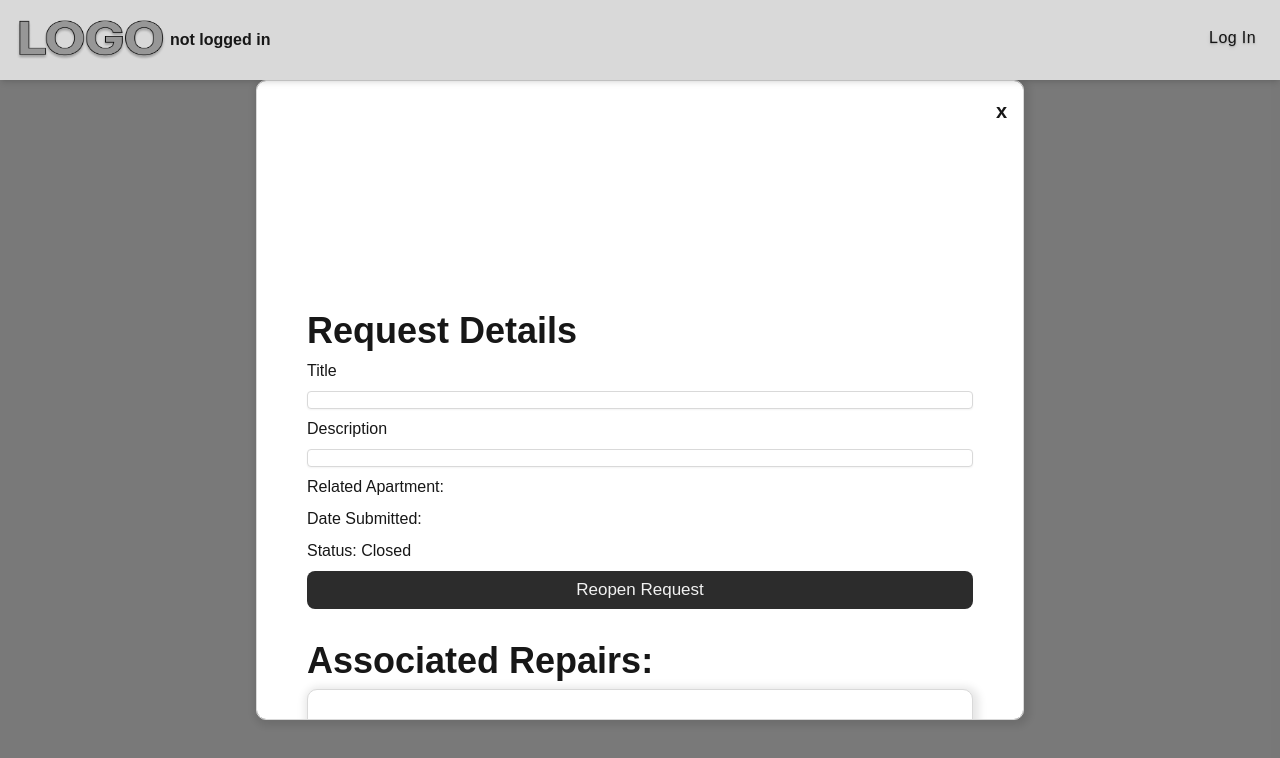
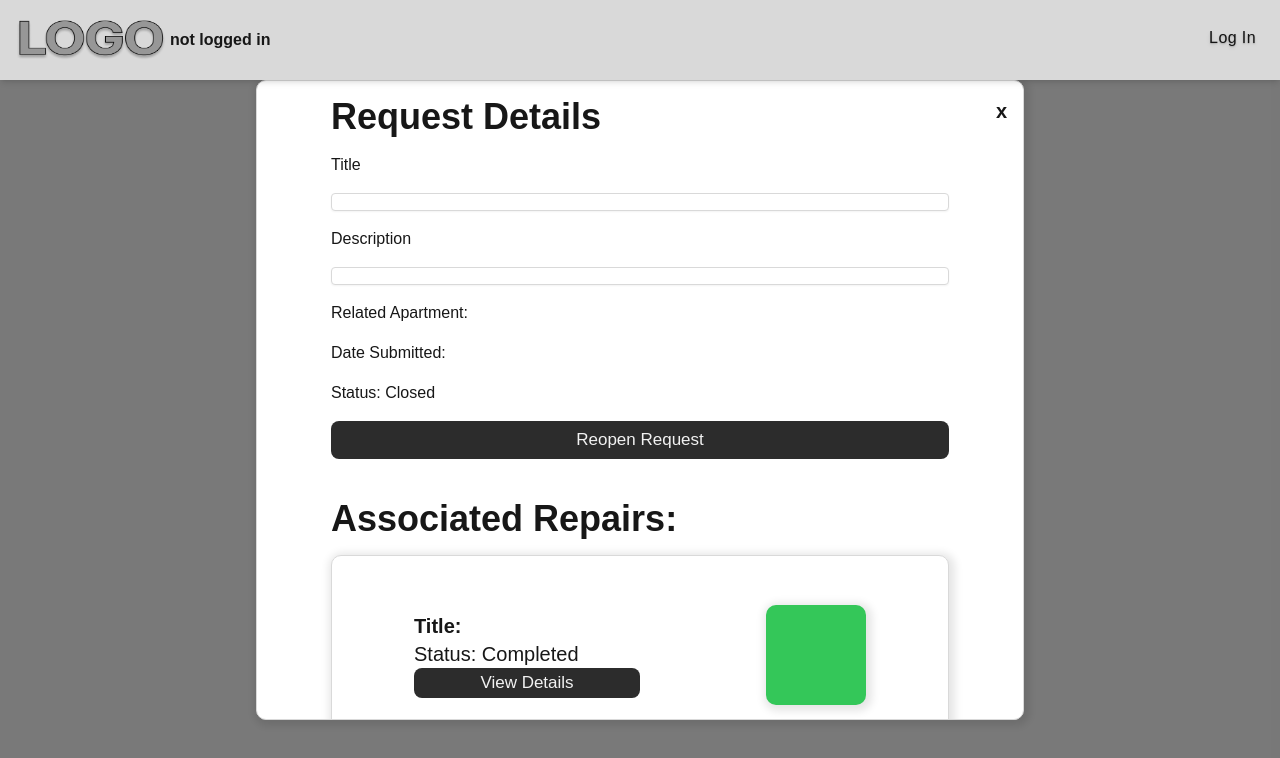
Before and after one commit to SPHEI/2025_DSA_Sec05_KNAPIK, a Next.js app in the folder frontend/: page /requests in a window 1280 px wide. Both pictures are taken after a click on the button "View Details". Shown: the top 758 px of the page. Built offline with nearby package versions, Linux system fonts and the light colour scheme.

Commit message:
Adjustments

```diff
--- a/frontend/src/app/components/RequestBox.tsx
+++ b/frontend/src/app/components/RequestBox.tsx
@@ -61,9 +61,11 @@ useEffect(() => {
         <div className={props.status == 1 ? "status-box-yellow" : "status-box-green"}></div>
       </div>
       {showPopup && (
-                <div className="fixed inset-0 z-30 flex items-center justify-center bg-black/50 overflow-auto">
-                    <div className="white-box w-[60%] py-4 rounded-lg relative max-h-[80vh] overflow-y-auto min-w-[600px]">
-                        <div className={"flex flex-col gap-2 w-[100%] py-4 relative top-" + String(props.repairs.length * 50)}>
+                <div className="fixed inset-0 z-30 flex items-center justify-center bg-black/50">
+                    <div className="white-box w-[60%] min-w-[600px] max-h-[80vh] rounded-lg bg-white flex flex-col relative">
+                      <button onClick={() => setShowPopup(false)} className="absolute top-4 right-4 text-xl font-bold cursor-pointer">x</button>
+                      <div className="overflow-y-auto w-[100%] px-6 py-4 flex-1">
+                        <div className="flex flex-col gap-4 w-full">
                           <b className="text-4xl">Request Details</b>
                           <h1>Title</h1>
                           <h1 className="input-box">{props.title}</h1>
@@ -72,20 +74,26 @@ useEffect(() => {
                           <h1>Related Apartment: {props.name}</h1>
                           <h1>Date Submitted: {props.date.split("T")[0]}</h1>
                           <h1>Status: {props.status == 1 ? "Open" : "Closed"}</h1>
-                            <button className="black-button" onClick={() => props.changeFaultStatus(props.status, props.id)}>{props.status == 1 ? "Close Request" : "Reopen Request"}</button>
-                            <div></div><div></div><div></div>
-                            <div className="page-head w-[100%]">
+                          <button className="black-button"onClick={() => props.changeFaultStatus(props.status, props.id)}>
+                            {props.status == 1 ? "Close Request" : "Reopen Request"}
+                          </button>
+                          <div className="page-head w-full flex items-center justify-between mt-6">
                             <b className="text-4xl">Associated Repairs:</b>
-                              {role === "1" && <button className="black-button w-[50%]" onClick={() => {setShowPopup2(true)}}>+ Add Repair</button>}
+                            {role === "1" && (
+                              <button className="black-button w-[50%]"onClick={() => setShowPopup2(true)}>+ Add Repair</button>
+                            )}
                           </div>
-                            {props.repairs != null ? props.repairs.map((a, index) => <RepairBox
-                                key={index} id={a.ID} title={a.Title} assigned_date={a.DateAssigned} completed_date={a.DateCompleted} status={a.StatusID}
+                          {props.repairs?.length ? (
+                            props.repairs.map((a, index) => (
+                              <RepairBox key={index} id={a.ID} title={a.Title}
+                                assigned_date={a.DateAssigned} completed_date={a.DateCompleted}
+                                status={a.StatusID}
                                 subcontractor={a.Subcontractor} subcontractors={props.subcontractors}
-                                changeRepairSubcon={props.changeRepairSubcon} changeRepairStatus={props.changeRepairStatus}/>)
-                                : <h1>No Repairs</h1>
-                            }
+                                changeRepairSubcon={props.changeRepairSubcon} changeRepairStatus={props.changeRepairStatus}
+                              />
+                            ))) : (<h1>No Repairs</h1>)}
                         </div>
-                        <button onClick={() => setShowPopup(false)}className="absolute top-4 right-4 text-xl font-bold cursor-pointer">x</button>
+                      </div>
                     </div>
                   </div>
       )}
--- a/frontend/src/app/submit-issue/page.tsx
+++ b/frontend/src/app/submit-issue/page.tsx
@@ -33,6 +33,9 @@ function SubmitIssue() {
             if(res.ok)
             {
                 alert("Issue submitted succesfully.");
+                setTitle('')
+                setDescription('')
+                setApartment(1)
             }
             else
             {
```
Lines whose indentation alone changed are shown as unchanged.
